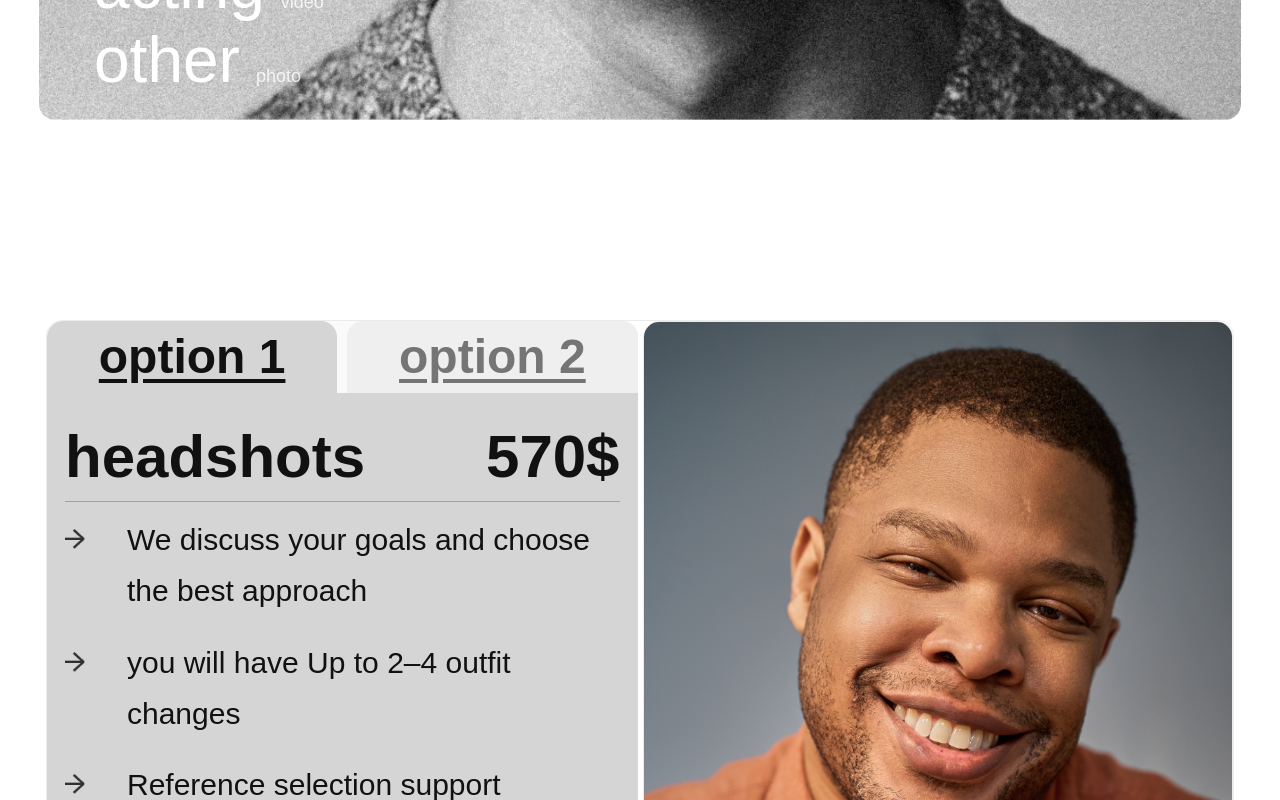
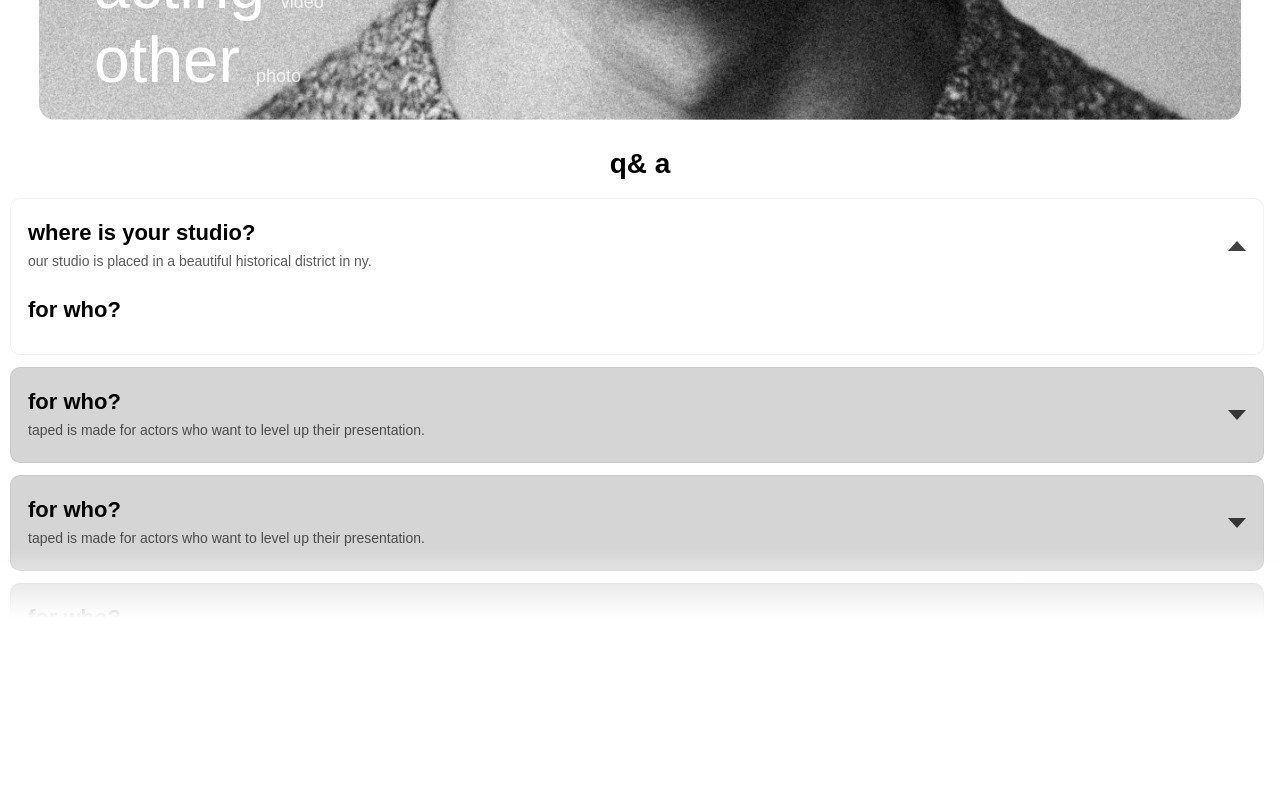
Before and after one commit to romarooman/taped, a React (Create React App) app: page / in a window 1280 px wide. Shown: the part 5480-6280 px from the top of the page. Built offline with nearby package versions, Linux system fonts and the light colour scheme.

Commit message:
add qa component

```diff
--- a/src/App.css
+++ /dev/null
@@ -1,28 +0,0 @@
-body {
-  margin: 0;
-}
-
-.App {
-  padding: 0rem;
-  margin: 0rem;
-}
-
-h1 {
-  color: white;
-  padding: 0;
-  margin: 0;
-  font-size: 6rem;
-}
-
-p {
-  text-transform: uppercase;
-  color: white;
-  padding: 0;
-  margin: 0;
-}
-
-@media screen and (max-width: 650px) {
-  h1 {
-    font-size: 4rem;
-  }
-}
--- a/src/App.js
+++ b/src/App.js
@@ -1,4 +1,4 @@
-import "./App.css";
+import styles from "./App.module.css";
 import { BrowserRouter, Routes, Route } from "react-router-dom";
 import HorizontalScroll from "./Components/HorizontalScroll/HorizontalScroll";
 import Navbar from "./Components/Navbar/Navbar";
@@ -6,12 +6,14 @@ import Bottom from "./Components/Bottom/Bottom";
 import GiftCard from "./Components/GiftCard/GiftCard";
 import ScrollToGiftCard from "./Components/Helper/ScrollToGiftCard";
 import Service from "./Components/Service/Service";
+import QA from "./Components/QA/QA";
 
 function Home() {
   return (
     <>
       <HorizontalScroll />
-      <Service/>
+      <Service />
+      <QA height={420} />
       <GiftCard />
       <Bottom title="here content bottom" />
       <Bottom title="here content bottom" />
@@ -34,7 +36,7 @@ function App() {
     // </div>
 
     <BrowserRouter>
-      <div className="App">
+      <div className={styles.App}>
         <Navbar />
         <ScrollToGiftCard />
         <Routes>
--- /dev/null
+++ b/src/App.module.css
@@ -0,0 +1,8 @@
+body {
+  margin: 0;
+}
+
+.App {
+  padding: 0rem;
+  margin: 0rem;
+}
--- /dev/null
+++ b/src/Components/QA/QA.js
@@ -0,0 +1,190 @@
+import React, { useState, useRef, useEffect } from "react";
+import styles from "./QA.module.css";
+
+export default function QA({ items = defaultItems, height = 420 }) {
+  const [openIndex, setOpenIndex] = useState(0);
+  const listRef = useRef(null);
+
+  // опционально: при открытии — немного подскроллить, чтобы пункт был виден
+  useEffect(() => {
+    const list = listRef.current;
+    if (!list) return;
+    const el = list.querySelector(`[data-qa-item="${openIndex}"]`);
+    if (!el) return;
+
+    const elTop = el.offsetTop;
+    const elBottom = elTop + el.offsetHeight;
+    const viewTop = list.scrollTop;
+    const viewBottom = viewTop + list.clientHeight;
+
+    if (elTop < viewTop) list.scrollTo({ top: elTop - 12, behavior: "smooth" });
+    else if (elBottom > viewBottom)
+      list.scrollTo({
+        top: elBottom - list.clientHeight + 12,
+        behavior: "smooth",
+      });
+  }, [openIndex]);
+
+  return (
+    <section className={styles.wrap}>
+      <h2 className={styles.title}>q&amp; a</h2>
+
+      {/* ✅ новая обертка */}
+      <div className={styles.scrollShell}>
+        <div
+          ref={listRef}
+          className={styles.list}
+          style={{
+            maxHeight: typeof height === "number" ? `${height}px` : height,
+          }}
+        >
+          {items.map((it, idx) => {
+            const open = idx === openIndex;
+            const isFirst = idx === 0;
+            return (
+              <div
+                key={it.id ?? idx}
+                data-qa-item={idx}
+                className={[
+                  styles.item,
+                  isFirst ? styles.first : "",
+                  open ? styles.open : "",
+                ].join(" ")}
+              >
+                <button
+                  type="button"
+                  className={styles.head}
+                  onClick={() => setOpenIndex(open ? -1 : idx)}
+                  aria-expanded={open}
+                >
+                  <div className={styles.centerText}>
+                    <div className={styles.q}>{it.q}</div>
+                    <div className={styles.a}>{it.a}</div>
+                  </div>
+
+                  <span
+                    className={`${styles.chev} ${open ? styles.chevUp : ""}`}
+                  />
+                </button>
+
+                <div className={styles.panel}>
+                  {open && (
+                    <div className={styles.panelInner}>
+                      {it.contentTitle && (
+                        <div className={styles.contentTitle}>
+                          {it.contentTitle}
+                        </div>
+                      )}
+
+                      {it.content}
+                    </div>
+                  )}
+                </div>
+              </div>
+            );
+          })}
+        </div>
+        <div className={styles.fadeBottom} aria-hidden="true" />
+      </div>
+    </section>
+  );
+}
+
+const defaultItems = [
+  {
+    q: "where is your studio?",
+    a: "our studio is placed in a beautiful historical district in ny.",
+    content: null,
+    contentTitle: "for who?",
+  },
+  {
+    q: "for who?",
+    a: "taped is made for actors who want to level up their presentation.",
+    content: (
+      <div className="twoCols">
+        <p>
+          is an actor from Barcelona, now based in New York. He brings an
+          understanding of performance and how to make people feel comfortable
+          in front of the camera.
+        </p>
+        <p>
+          our mission is to build a one-stop service that covers every aspect of
+          an actor’s presentation and personal branding.
+        </p>
+      </div>
+    ),
+    contentTitle: "for who?",
+  },
+  {
+    q: "for who?",
+    a: "taped is made for actors who want to level up their presentation.",
+    content: (
+      <div className="twoCols">
+        <p>
+          is an actor from barcelona, now based in new york. he brings an
+          understanding of performance and how to make people feel comfortable
+          in front of the camera.
+        </p>
+        <p>
+          our mission is to build a one-stop service that covers every aspect of
+          an actor’s presentation and personal branding.
+        </p>
+      </div>
+    ),
+    contentTitle: "for who?",
+  },
+  {
+    q: "for who?",
+    a: "taped is made for actors who want to level up their presentation.",
+    content: (
+      <div className="twoCols">
+        <p>
+          is an actor from barcelona, now based in new york. he brings an
+          understanding of performance and how to make people feel comfortable
+          in front of the camera.
+        </p>
+        <p>
+          our mission is to build a one-stop service that covers every aspect of
+          an actor’s presentation and personal branding.
+        </p>
+      </div>
+    ),
+    contentTitle: "for who?",
+  },
+  {
+    q: "for who?",
+    a: "taped is made for actors who want to level up their presentation.",
+    content: (
+      <div className="twoCols">
+        <p>
+          is an actor from barcelona, now based in new york. he brings an
+          understanding of performance and how to make people feel comfortable
+          in front of the camera.
+        </p>
+        <p>
+          our mission is to build a one-stop service that covers every aspect of
+          an actor’s presentation and personal branding.
+        </p>
+      </div>
+    ),
+    contentTitle: "for who?",
+  },
+  {
+    q: "for who?",
+    a: "taped is made for actors who want to level up their presentation.",
+    content: (
+      <div className="twoCols">
+        <p>
+          is an actor from barcelona, now based in new york. he brings an
+          understanding of performance and how to make people feel comfortable
+          in front of the camera.
+        </p>
+        <p>
+          our mission is to build a one-stop service that covers every aspect of
+          an actor’s presentation and personal branding.
+        </p>
+      </div>
+    ),
+    contentTitle: "for who?",
+  },
+];
--- /dev/null
+++ b/src/Components/QA/QA.module.css
@@ -0,0 +1,167 @@
+.wrap {
+  width: 100%;
+  padding: 28px 0;
+}
+
+.title {
+  text-align: center;
+  font-family: "DM Sans", sans-serif;
+  font-weight: 900;
+  font-size: 28px;
+  margin: 0 0 18px;
+  text-transform: lowercase;
+}
+
+.scrollShell {
+  position: relative;
+}
+
+@media (min-width: 1024px) {
+  .scrollShell {
+    padding-left: 39px;
+    padding-right: 39px;
+  }
+}
+
+.list {
+  overflow-y: auto;
+  max-height: 420px; /* если height не передаёшь */
+  padding-right: 6px;
+
+  scrollbar-width: none; /* Firefox */
+  -ms-overflow-style: none; /* old Edge */
+}
+
+.list::-webkit-scrollbar {
+  width: 0;
+  height: 0;
+  display: none;
+}
+
+.item {
+  background: #d5d5d5;
+  border-radius: 10px;
+  margin-bottom: 12px;
+  box-shadow: 0 0 0 1px rgba(0, 0, 0, 0.06) inset;
+  overflow: hidden;
+  transition: background 0.2s ease;
+}
+
+.first {
+  background: #d6ff43;
+}
+
+.open {
+  background: #ffffff;
+}
+
+.head {
+  width: 100%;
+  background: transparent;
+  border: 0;
+  cursor: pointer;
+
+  padding: 22px 18px;
+  display: flex;
+  align-items: center;
+  justify-content: space-between;
+  gap: 16px;
+  text-align: left;
+}
+
+.centerText {
+  display: flex;
+  flex-direction: column;
+  justify-content: center;
+  gap: 6px;
+}
+.contentTitle {
+  font-size: 22px;
+  font-family: "DM Sans", sans-serif;
+  font-weight: 900;
+  text-transform: lowercase;
+  margin-bottom: 12px;
+  color: #000;
+}
+
+.q {
+  font-size: 22px;
+  font-family: "DM Sans", sans-serif;
+  font-weight: 900;
+  text-transform: lowercase;
+}
+
+.a {
+  font-size: 14px;
+  font-family: "DM Sans", sans-serif;
+  font-weight: 400;
+  line-height: 1.4;
+  color: rgba(0, 0, 0, 0.65);
+}
+
+.chev {
+  width: 0;
+  height: 0;
+  border-left: 9px solid transparent;
+  border-right: 9px solid transparent;
+  border-top: 10px solid rgba(0, 0, 0, 0.75);
+  transition: transform 0.18s ease;
+  flex: 0 0 auto;
+}
+
+.chevUp {
+  transform: rotate(180deg);
+}
+
+.panel {
+  display: grid;
+  grid-template-rows: 0fr;
+  transition: grid-template-rows 0.22s ease;
+}
+
+.open .panel {
+  grid-template-rows: 1fr;
+}
+
+.panelInner {
+  overflow: hidden;
+  padding: 0 18px 18px;
+  color: rgba(0, 0, 0, 0.78);
+  font-size: 14px;
+  line-height: 1.45;
+}
+
+.panelInner :global(.twoCols) {
+  display: grid;
+  gap: 18px;
+}
+/* Мобилка: отступы 10px */
+.scrollShell {
+  position: relative;
+  padding-left: 10px;
+  padding-right: 10px;
+}
+
+@media (min-width: 1024px) {
+  .panelInner :global(.twoCols) {
+    grid-template-columns: 1fr 1fr;
+  }
+}
+
+.panelInner p {
+  margin: 0;
+}
+
+.fadeBottom {
+  position: absolute;
+  left: 0;
+  right: 0;
+  bottom: 0;
+  height: 70px;
+  pointer-events: none;
+  background: linear-gradient(
+    to bottom,
+    rgba(255, 255, 255, 0),
+    rgba(255, 255, 255, 1)
+  );
+}
--- a/src/Components/Service/Service.module.css
+++ b/src/Components/Service/Service.module.css
@@ -111,4 +111,10 @@
   .big {
     font-size: 34px;
   }
+
+  .imageWrap {
+
+  padding: 0 10px; /* ← ОТСТУПЫ ДЛЯ КАРТИНКИ */
+
 }
+}
```
